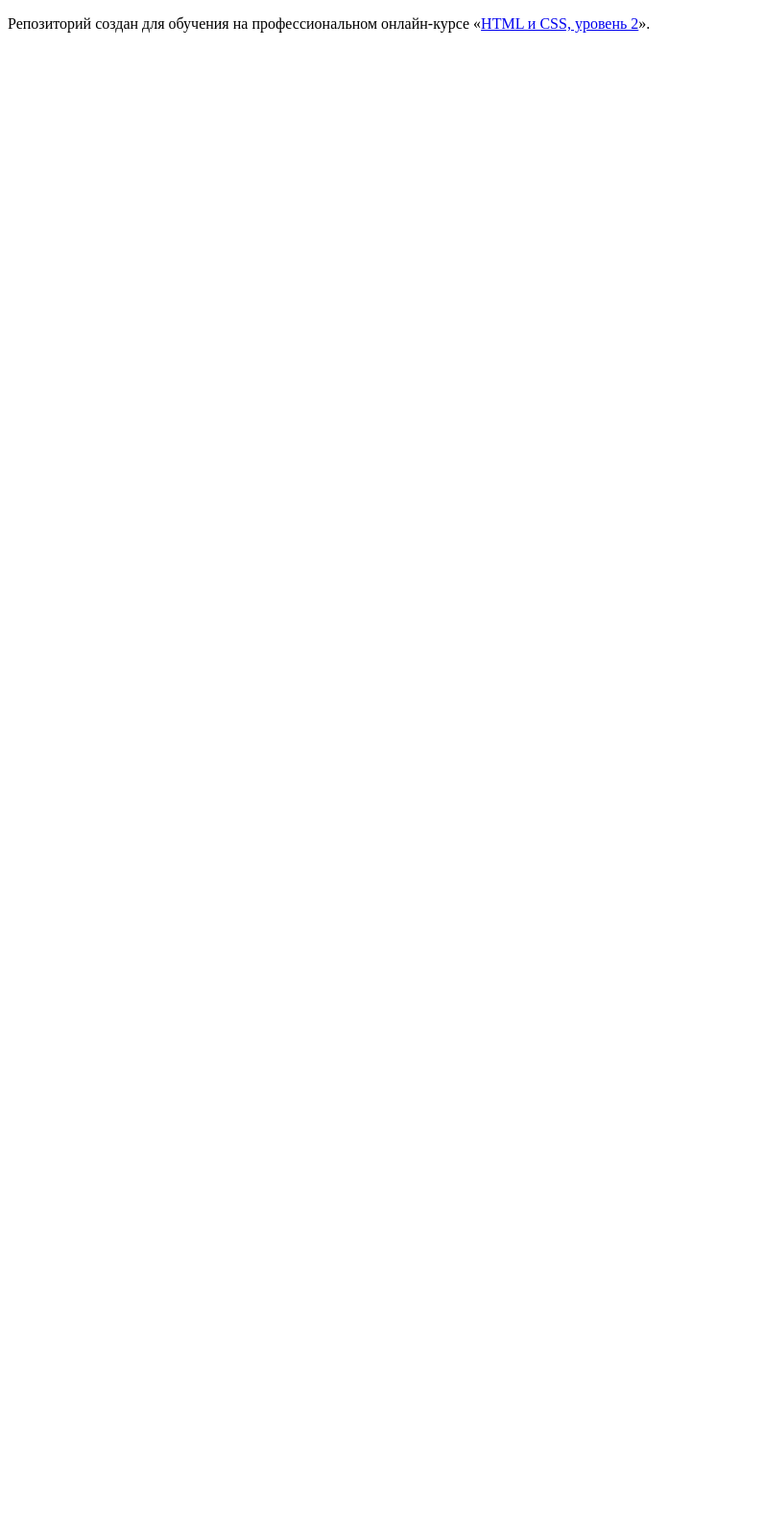
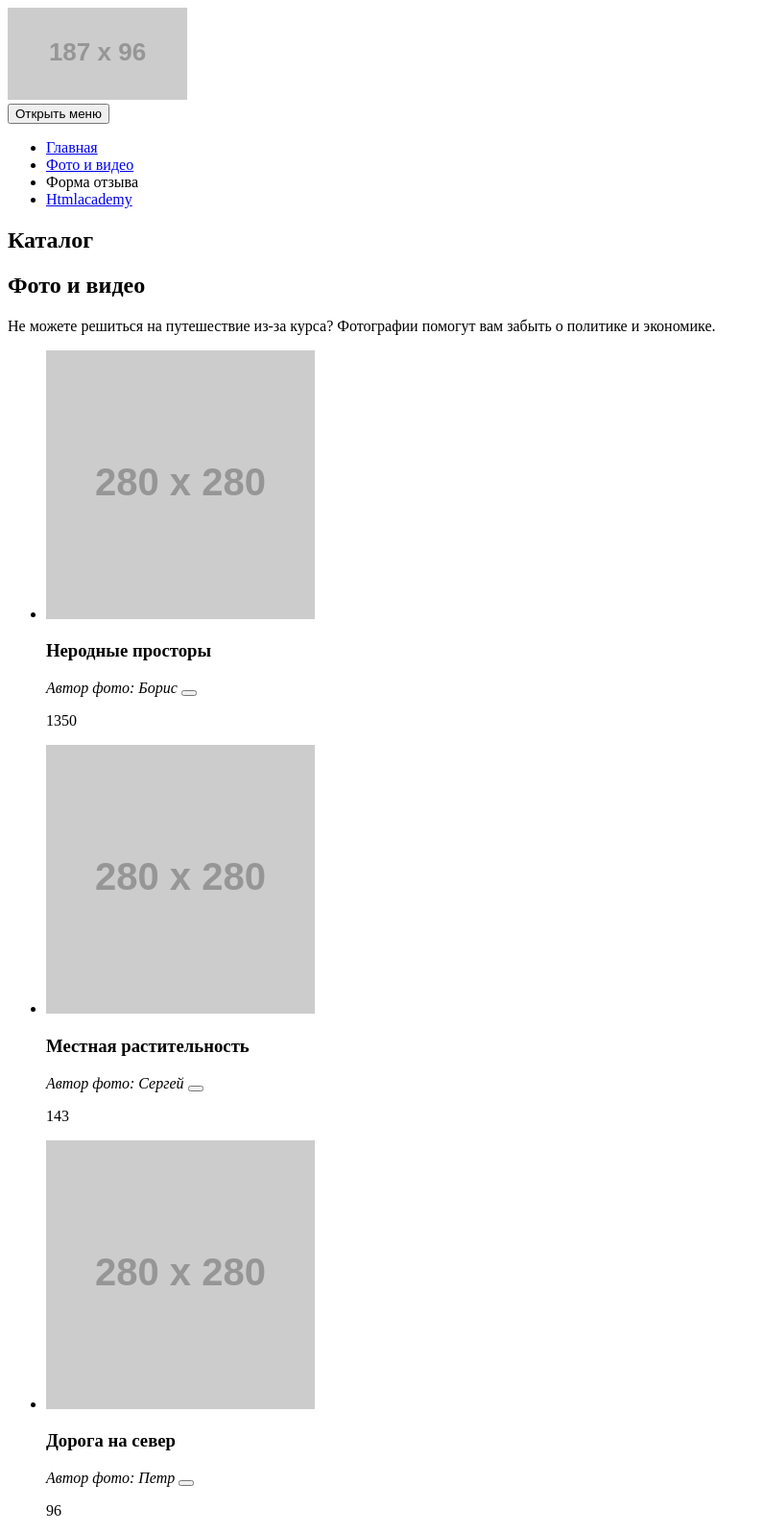
Before and after one commit to korpse404/870243-sedona-21, a website: page source/catalog.html in a window 1280 px wide. Shown: the top 1596 px of the page at 96% size, without its empty margins (0-796 px from the left). Before the commit the page ends 800 px from the top, so only its background shows below. Drawn offline with Linux system fonts and the light colour scheme; placeholder pictures from the web are drawn by us.

Commit message:
Сделана разметка страницы каталога.

```diff
--- a/source/catalog.html
+++ b/source/catalog.html
@@ -4,9 +4,101 @@
     <meta charset="utf-8">
     <title>Седона - каталог</title>
   </head>
-  <body>
+  <body class="page__body">
+    <header class="page-header">
+      <a class="page-header__logo" href="index.html">
+        <img src="https://via.placeholder.com/187x96" width="187" height="96" alt="Логотип Седона">
+      </a>
+      <nav class="main-navigation">
+        <button class="main-navigation__toggle" type="button"><span class="visually-hidden">Открыть меню</span></button>
+        <div class="main-navigation__wrapper">
+          <ul class="main-navigation__list site-list">
+            <li class="site-list__item"><a href="index.html">Главная</a></li>
+            <li class="site-list__item"><a href="catalog.html">Фото и видео</a></li>
+            <li class="site-list__item site-list__item--active"><a>Форма отзыва</a></li>
+            <li class="site-list__item"><a href="#">Htmlacademy</a></li>
+          </ul>
+        </div>
+      </nav>
+    </header>
 
-    <p>Репозиторий создан для обучения на профессиональном онлайн‑курсе «<a href="https://htmlacademy.ru/intensive/adaptive">HTML и CSS, уровень 2</a>».</p>
+    <main class="page-catalog">
+      <section class="catalog">
+        <h1 class="visually-hidden">Каталог</h1>
+        <div class="catalog__wrapper">
+          <div class="catalog__intro text-block">
+            <h2 class="text-block__title">Фото и видео</h2>
+            <p class="text-block__description">Не можете решиться на путешествие из-за курса? Фотографии помогут вам забыть о политике и экономике.</p>
+          </div>
+          <ul class="catalog__list">
+            <li class="catalog__item">
+              <article class="catalog-card">
+                <img class="catalog-card__image" src="https://via.placeholder.com/280x280" width="280" height="280" alt="Уходящая вдаль дорога на закате">
+                <h3 class="catalog-card__title">Неродные просторы</h3>
+                <cite class="catalog-card__author">Автор фото: Борис</cite>
+                <button type="catalog-card__likes" name="likes"></button>
+                <p class="catalog-card__likes-display">1350</p>
+              </article>
+            </li>
+            <li class="catalog__item">
+              <article class="catalog-card">
+                <img class="catalog-card__image" src="https://via.placeholder.com/280x280" width="280" height="280" alt="Растительность на фоне скал">
+                <h3 class="catalog-card__title">Местная растительность</h3>
+                <cite class="catalog-card__author">Автор фото: Сергей</cite>
+                <button type="catalog-card__likes" name="likes"></button>
+                <p class="catalog-card__likes-display">143</p>
+              </article>
+            </li>
+            <li class="catalog__item">
+              <article class="catalog-card">
+                <img class="catalog-card__image" src="https://via.placeholder.com/280x280" width="280" height="280" alt="Горная дорога в окружении леса">
+                <h3 class="catalog-card__title">Дорога на север</h3>
+                <cite class="catalog-card__author">Автор фото: Петр</cite>
+                <button type="catalog-card__likes" name="likes"></button>
+                <p class="catalog-card__likes-display">96</p>
+              </article>
+            </li>
+            <li class="catalog__item">
+              <article class="catalog-card">
+                <img class="catalog-card__image" src="https://via.placeholder.com/280x280" width="280" height="280" alt="Каменный мост через ущелье">
+                <h3 class="catalog-card__title">Мост Дьявола</h3>
+                <cite class="catalog-card__author">Автор фото: Антон</cite>
+                <button type="catalog-card__likes" name="likes"></button>
+                <p class="catalog-card__likes-display">254</p>
+              </article>
+            </li>
+          </ul>
+        </div>
+      </section>
+      <section class="video-block">
+        <div class="video-block__wrapper">
+          <div class="video-block__text-block text-block">
+            <h2 class="text-block__title">Все еще сомневаетесь?</h2>
+            <p class="text-block__description">Смотрите видеопрезентацию и скорее за билетами, пока они не подорожали в очередной раз!</p>
+          </div>
+          <img class="video-block__video" src="https://via.placeholder.com/320x201" width="320" height="201" alt="Видеопрезентация">
+        </div>
+      </section>
+    </main>
 
+    <footer class="page-footer">
+      <div class="page-footer__wrapper">
+        <section class="order-page">
+          <h3 class="order-page__title">Заинтересовались?</h3>
+          <p class="order-page__description">Укажите предполагаемые даты поездки и мы покажем вам лучшие предложения гостиниц в Седоне</p>
+          <button class="order-page__button" type="submit">Найти гостиницу</button>
+        </section>
+        <img class="footer-map" src="https://via.placeholder.com/768x350" width="768" height="350" alt="Карта местонахождения Седоны">
+        <section class="footer-social">
+          <h2 class="footer-social__title">#visitsedona</h2>
+          <ul class="footer-social__list">
+            <li class="footer-social__item"><a href="#">Twitter</a></li>
+            <li class="footer-social__item"><a href="#">Facebook</a></li>
+            <li class="footer-social__item"><a href="#">YouTube</a></li>
+          </ul>
+          <p class="footer-social__copyright"><a href="https://htmlacademy.ru/intensive/adaptive">Разработано</a></p>
+        </section>
+      </div>
+    </footer>
   </body>
 </html>
```
